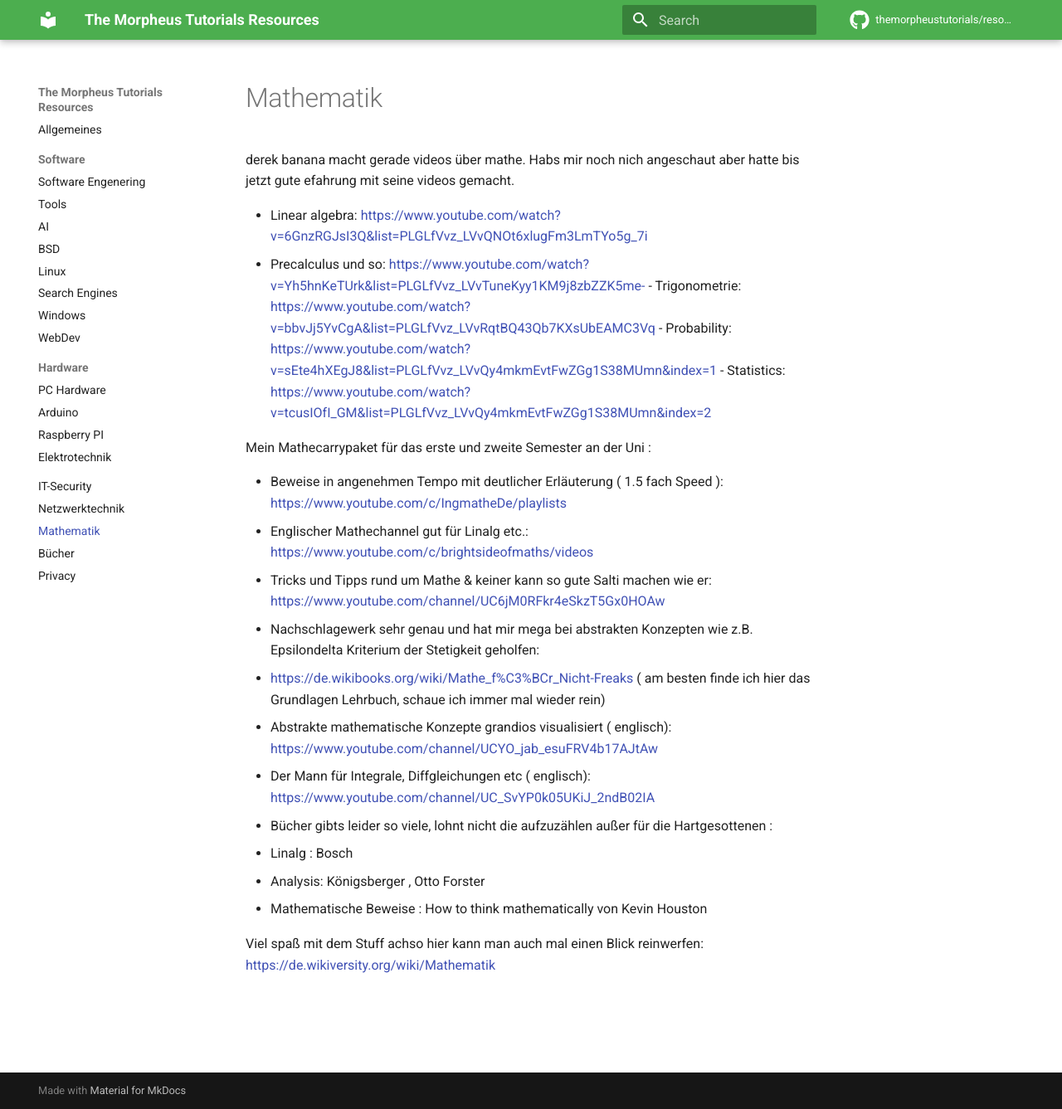
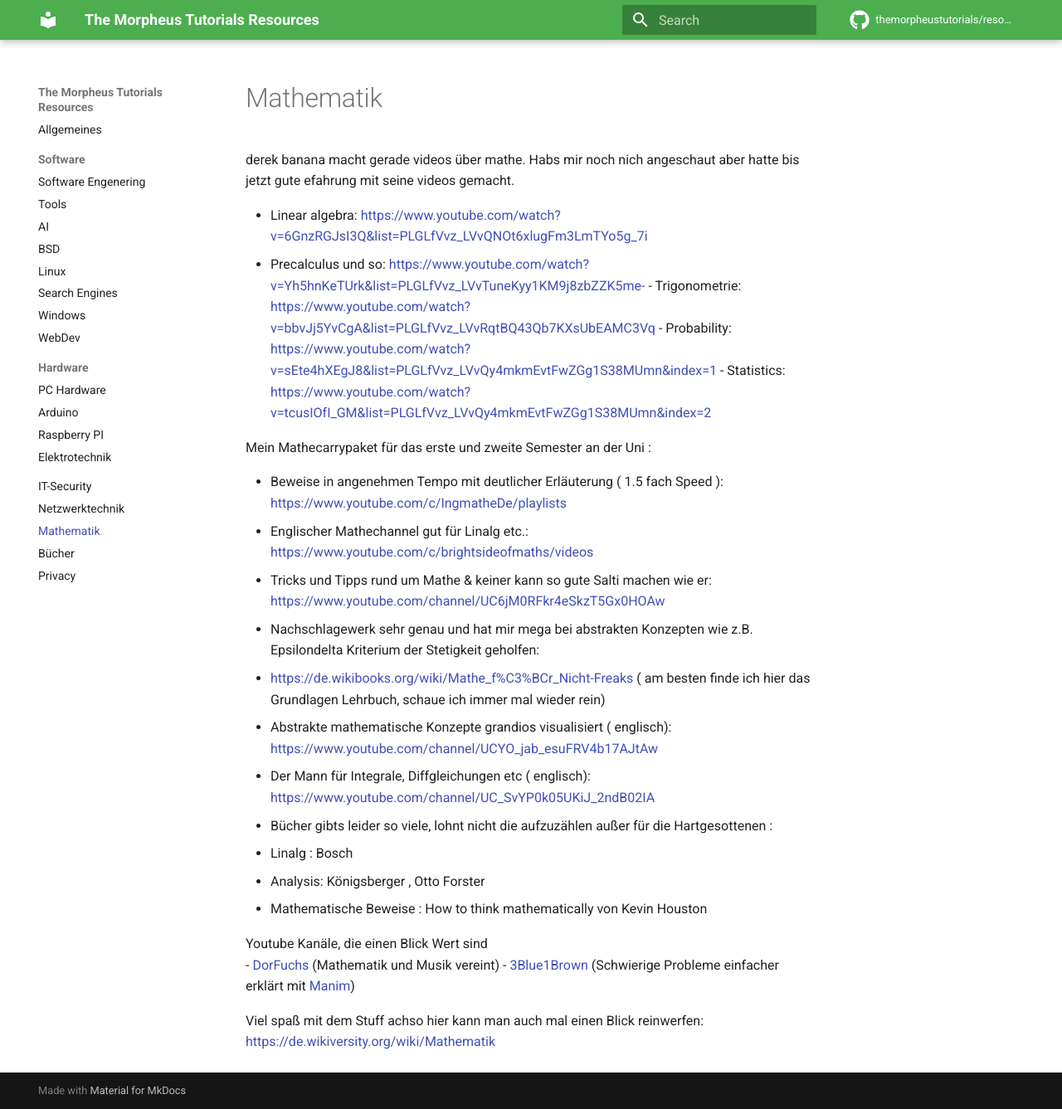
Before and after one commit to themorpheustutorials/resources, an MkDocs documentation site: the page built from docs/mathematik.md, in a window 1280 px wide and 1337 px high. Shown: the whole window at 83% size. Built offline with MkDocs 1.6.1 and Material for MkDocs 9.7.7, drawn with Linux system fonts in a browser that asks for light colours; comment, search, counter and statistics services are not loaded.

Commit message:
Update mathematik.md

```diff
--- a/docs/mathematik.md
+++ b/docs/mathematik.md
@@ -34,5 +34,9 @@ Mein Mathecarrypaket für das erste und zweite Semester an der Uni :
 - Analysis: Königsberger , Otto Forster
 - Mathematische Beweise : How to think mathematically von Kevin Houston
 
+Youtube Kanäle, die einen Blick Wert sind
+- [DorFuchs](https://www.youtube.com/user/DorFuchs) (Mathematik und Musik vereint)
+- [3Blue1Brown](https://www.youtube.com/channel/UCYO_jab_esuFRV4b17AJtAw) (Schwierige Probleme einfacher erklärt mit [Manim](https://github.com/3b1b/manim))
+
 Viel spaß mit dem Stuff achso hier kann man auch mal einen Blick
 reinwerfen: [https://de.wikiversity.org/wiki/Mathematik](https://de.wikiversity.org/wiki/Mathematik)
```
